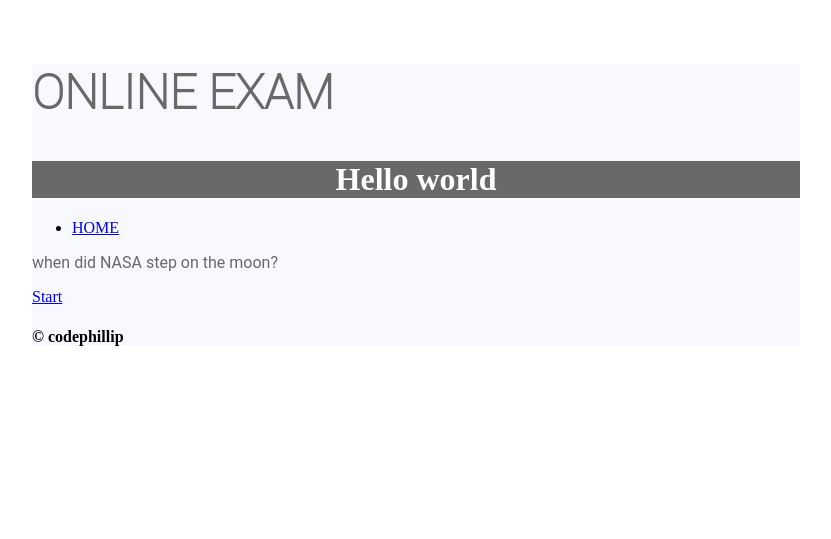
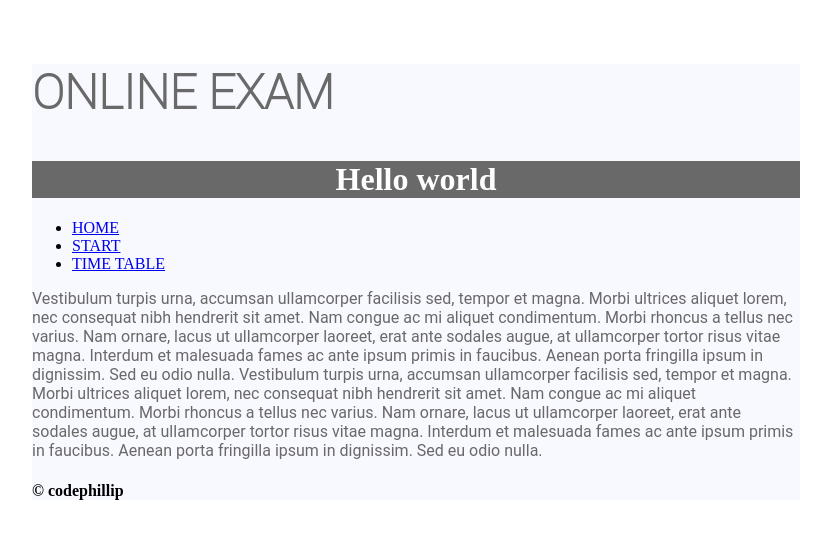
Before and after one commit to allisnone/OnlineExamination, a Django app: page / in a window 1280 px wide. Shown: the top 539 px of the page, without its empty margins (224-1055 px from the left). Run offline with Django 3.2, Linux system fonts and the light colour scheme.

Commit message:
finished timeTable

```diff
--- a/OnlineExamination/urls.py
+++ b/OnlineExamination/urls.py
@@ -7,4 +7,5 @@ urlpatterns = [
     url(r'^admin/', admin.site.urls),
     url(r'^$', views.index, name='index'),
     url(r'^result/(?P<qn_id>[-\w]+)/$', views.result, name='result'),
+    url(r'^timeTable/$', views.time_table, name='time_table'),
 ]
--- a/myapp/views.py
+++ b/myapp/views.py
@@ -2,7 +2,7 @@ from __future__ import print_function
 from django.shortcuts import render
 
 from myapp.forms import ExamForm
-from myapp.models import Exam
+from myapp.models import Exam, TimeTable
 
 score = 0
 
@@ -60,3 +60,10 @@ def check_result(data, qn_id):
     exam2 = Exam.objects.get(id=qn_id)
     if data['answer'] == exam2.answer:
         score += 1
+
+
+def time_table(request):
+    table = TimeTable.objects.all()
+    return render(request, 'timeTable.html', {
+        'table': table
+    })
--- a/templates/base.html
+++ b/templates/base.html
@@ -19,6 +19,12 @@
                 <li>
                     <a href="{% url 'index' %}">HOME</a>
                 </li>
+                <li>
+                    <a href="{% url 'result' qn_id=5 %}">START</a>
+                </li>
+                <li>
+                    <a href="{% url 'time_table' %}">TIME TABLE</a>
+                </li>
             </ul>
         </nav>
 
--- a/templates/index.html
+++ b/templates/index.html
@@ -6,6 +6,17 @@
 {% endblock %}
 
 {% block content %}
-    <p>{{ qn }}</p>
-    <a href="{% url 'result' qn_id=5 %}">Start</a>
+    <p>
+        Vestibulum turpis urna, accumsan ullamcorper facilisis sed, tempor et magna. Morbi ultrices
+        aliquet lorem, nec consequat nibh hendrerit sit amet.
+        Nam congue ac mi aliquet condimentum. Morbi rhoncus a tellus nec varius.
+        Nam ornare, lacus ut ullamcorper laoreet, erat ante sodales augue, at ullamcorper tortor risus vitae magna.
+        Interdum et malesuada fames ac ante ipsum primis in faucibus. Aenean porta fringilla ipsum in dignissim. Sed eu
+        odio nulla. Vestibulum turpis urna, accumsan ullamcorper facilisis sed, tempor et magna. Morbi ultrices
+        aliquet lorem, nec consequat nibh hendrerit sit amet.
+        Nam congue ac mi aliquet condimentum. Morbi rhoncus a tellus nec varius.
+        Nam ornare, lacus ut ullamcorper laoreet, erat ante sodales augue, at ullamcorper tortor risus vitae magna.
+        Interdum et malesuada fames ac ante ipsum primis in faucibus. Aenean porta fringilla ipsum in dignissim. Sed eu
+        odio nulla.
+    </p>
 {% endblock %}
```
Also changed, not shown: templates/timeTable.html (added, +23 -0 lines), 2 other files.
